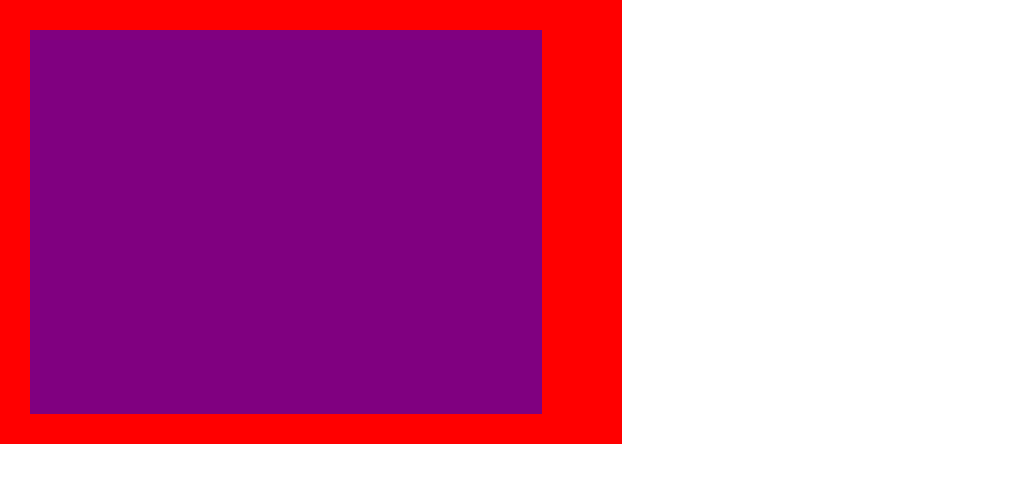
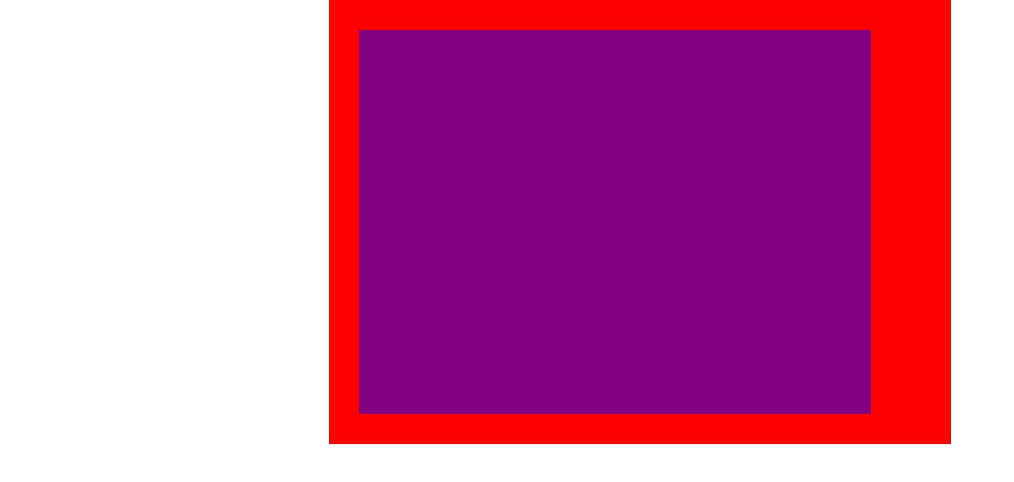
Before and after one commit to dwevins/spooky-spooky, a Next.js app: page / in a window 1280 px wide. Shown: the top 482 px of the page, without its empty margins (0-1014 px from the left). Built offline with nearby package versions, Linux system fonts and the light colour scheme.

Commit message:
WIP - got the TV centered

```diff
--- a/components/Room.js
+++ /dev/null
@@ -1,18 +0,0 @@
-import styled from 'styled-components';
-
-const Border = styled.div`
-  width: ${p => p.screenwidth}px;
-`;
-
-const Wall = styled.div`
-  display: inline-block;
-  margin: 0 auto;
-`;
-
-const Room = ({ children, screenwidth }) => (
-  <Border screenwidth={screenwidth}>
-    <Wall>{children}</Wall>
-  </Border>
-);
-
-export default Room;
--- a/components/Screen.js
+++ b/components/Screen.js
@@ -2,7 +2,6 @@ import styled from 'styled-components';
 
 const VisibleScreen = styled.div`
   background-color: purple;
-  height: 0;
   overflow: hidden;
   padding-bottom: 75%;
 `;
--- a/components/TVFrame.js
+++ b/components/TVFrame.js
@@ -5,8 +5,17 @@ const Frame = styled.div`
   border-style: solid;
   border-width: 30px 80px 30px 30px;
   display: inline-block;
+  margin: 0 auto;
 `;
 
-const TVFrame = ({ children }) => <Frame>{children}</Frame>;
+const Room = styled.div`
+  display: flex;
+`;
+
+const TVFrame = ({ children }) => (
+  <Room>
+    <Frame>{children}</Frame>
+  </Room>
+);
 
 export default TVFrame;
--- a/components/index.js
+++ b/components/index.js
@@ -1,3 +1,2 @@
-export { default as Room } from './Room';
 export { default as Screen } from './Screen';
 export { default as TVFrame } from './TVFrame';
--- a/pages/index.js
+++ b/pages/index.js
@@ -1,4 +1,4 @@
-import { Room, Screen, TVFrame } from '../components';
+import { Screen, TVFrame } from '../components';
 import { useWindowSize } from '../hooks/useWindowSize';
 
 const Index = () => {
@@ -6,11 +6,9 @@ const Index = () => {
   console.log('size', size);
 
   return (
-    <Room screenwidth={size.width}>
-      <TVFrame>
-        <Screen screenwidth={size.width} />
-      </TVFrame>
-    </Room>
+    <TVFrame>
+      <Screen screenwidth={size.width} />
+    </TVFrame>
   );
 };
 
```
